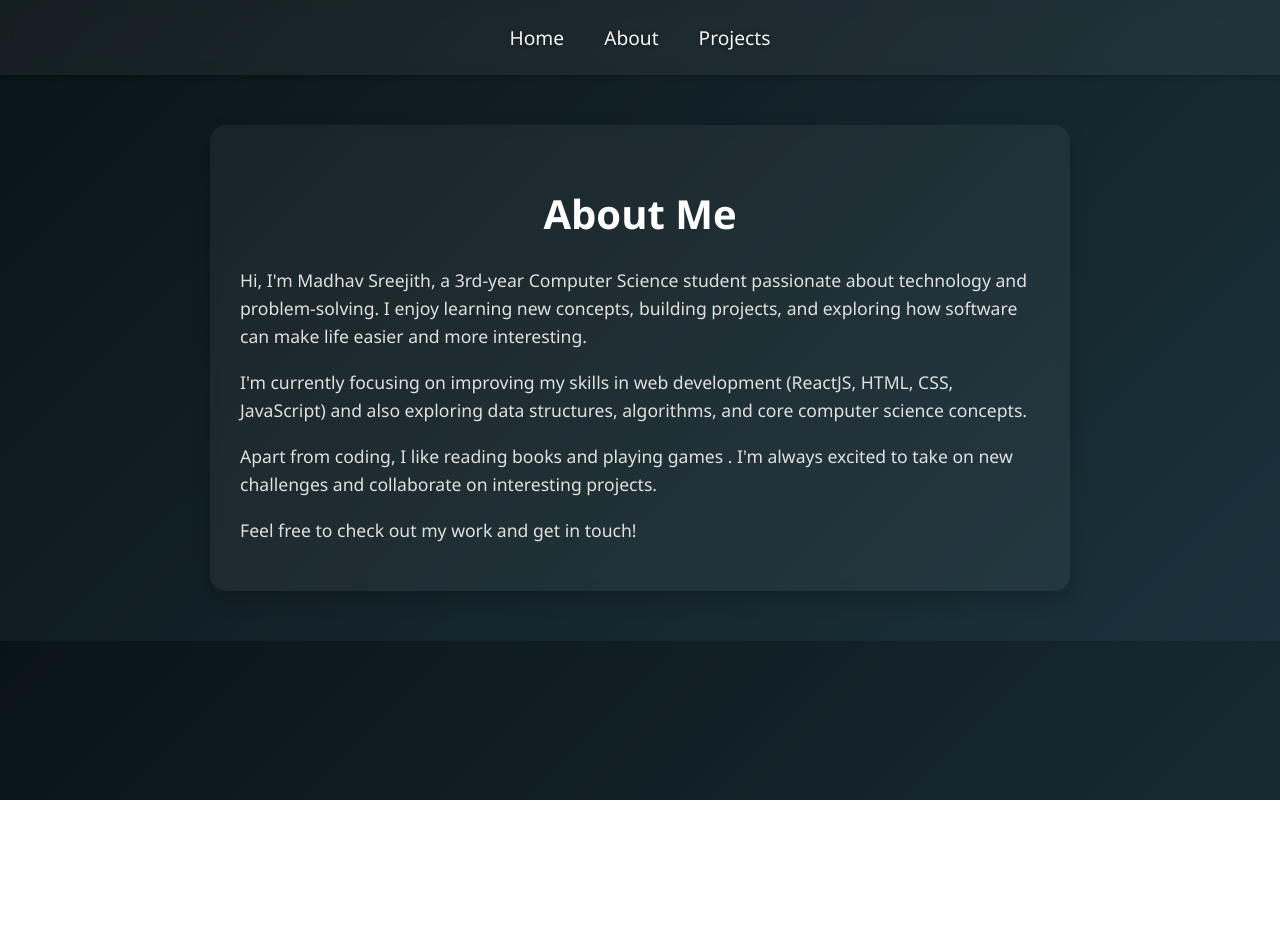
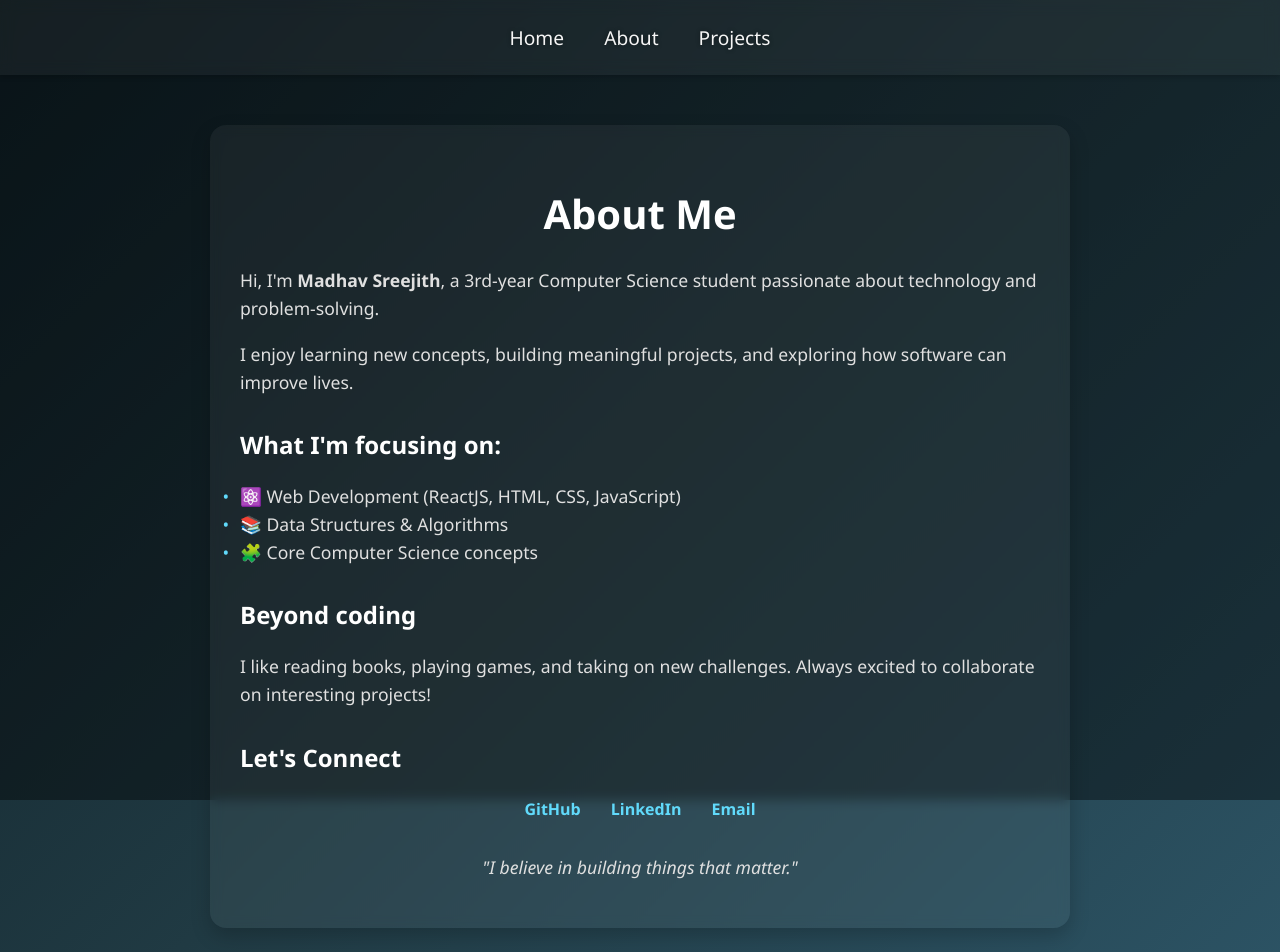
Before and after one commit to Madhav-Sreejith/portfolio, a React (Create React App) app: page /about in a window 1280 px wide. Shown: the top 952 px of the page. Before the commit the page ends 800 px from the top, so only its background shows below. Built offline with nearby package versions, Linux system fonts and the light colour scheme.

Commit message:
minupdate

```diff
--- a/src/pages/About.jsx
+++ b/src/pages/About.jsx
@@ -1,24 +1,43 @@
 export default function About() {
   return (
     <div className="about animation1">
+      <h1 className="about_title">About Me</h1>
 
-      <h1 className="about_title">About Me</h1>
       <p className="about_para">
-        Hi, I'm Madhav Sreejith, a 3rd-year Computer Science student passionate about
-        technology and problem-solving. I enjoy learning new concepts, building
-        projects, and exploring how software can make life easier and more interesting.
+        Hi, I'm <strong>Madhav Sreejith</strong>, a 3rd-year Computer Science student passionate about technology and problem-solving.
       </p>
+
       <p>
-        I'm currently focusing on improving my skills in web development (ReactJS,
-        HTML, CSS, JavaScript) and also exploring data structures, algorithms,
-        and core computer science concepts.
+        I enjoy learning new concepts, building meaningful projects, and exploring how software can improve lives.
       </p>
+
+      <h2 className="about_subtitle">What I'm focusing on:</h2>
+      <ul className="about_list">
+        <li>⚛️ Web Development (ReactJS, HTML, CSS, JavaScript)</li>
+        <li>📚 Data Structures & Algorithms</li>
+        <li>🧩 Core Computer Science concepts</li>
+      </ul>
+
+      <h2 className="about_subtitle">Beyond coding</h2>
       <p>
-        Apart from coding, I like reading books and playing games .
-        I'm always excited to take on new challenges and collaborate on interesting projects.
+        I like reading books, playing games, and taking on new challenges. Always excited to collaborate on interesting projects!
       </p>
-      <p>
-        Feel free to check out my work and get in touch!
+
+      <h2 className="about_subtitle">Let's Connect</h2>
+      <div className="social-links">
+        <a href="https://github.com/madhav-sreejith" target="_blank" rel="noopener noreferrer">
+          GitHub
+        </a>
+        <a href="https://linkedin.com/in/yourusername" target="_blank" rel="noopener noreferrer">
+          LinkedIn
+        </a>
+        <a href="mailto:youremail@example.com">
+          Email
+        </a>
+      </div>
+
+      <p className="about_quote">
+        "I believe in building things that matter."
       </p>
     </div>
   );
--- a/src/pages/Home.jsx
+++ b/src/pages/Home.jsx
@@ -6,9 +6,10 @@ export default function Home() {
           <img src="/myfoto.jpg" alt="Madhav" />
         </div>
         <div className="home-content">
-          <h1>Hi, I'm Madhav Sreejith 👋</h1>
+          <h1> I'm Madhav Sreejith 👋</h1>
           <p>
-            A 3rd year Computer Science student passionate about crafting elegant web applications and solving problems.
+                Fueled by coffee, powered by stack traces. I break things just to fix them better.
+
           </p>
           <div className="home-buttons">
             <a href="/about" className="btn">About Me</a>
--- a/src/pages/Project.jsx
+++ b/src/pages/Project.jsx
@@ -1,11 +1,36 @@
-export default function Projects() {
+export default function Project() {
   return (
-    <div>
-      <h1>My Projects</h1>
-      <ul>
-        <li>Portfolio Website</li>
-        <li>Todo App</li>
-      </ul>
+    <div className="projects-container animation1">
+      <h1 className="projects-title">My Projects 🚀</h1>
+
+      <div className="project-list">
+        <div className="project-card">
+          <h2>Portfolio Website</h2>
+          <p>A responsive portfolio built with React, showcasing my projects and skills.</p>
+          <p><strong>Tech:</strong> React, CSS</p>
+          <a href="https://github.com/madhav-sreejith/portfolio" target="_blank" rel="noopener noreferrer">
+            View Code
+          </a>
+        </div>
+
+        <div className="project-card">
+          <h2>MediKart 🩺💊</h2>
+          <p>MediKart is a smart online pharmacy platform where users can simply upload their prescriptions to order medicines. </p>
+          <p><strong>Tech:</strong> JavaScript, HTML, CSS,ReactJS</p>
+          <a href="https://github.com/madhav-sreejith/MediKart" target="_blank" rel="noopener noreferrer">
+            View Code
+          </a>
+        </div>
+
+        <div className="project-card">
+          <h2>BasicCalculator➕✖️</h2>
+          <p>Its just a claculator.</p>
+          <p><strong>Tech:</strong> Python</p>
+          <a href="https://github.com/yourusername/weather-cli" target="_blank" rel="noopener noreferrer">
+            View Code
+          </a>
+        </div>
+      </div>
     </div>
   );
 }
```
